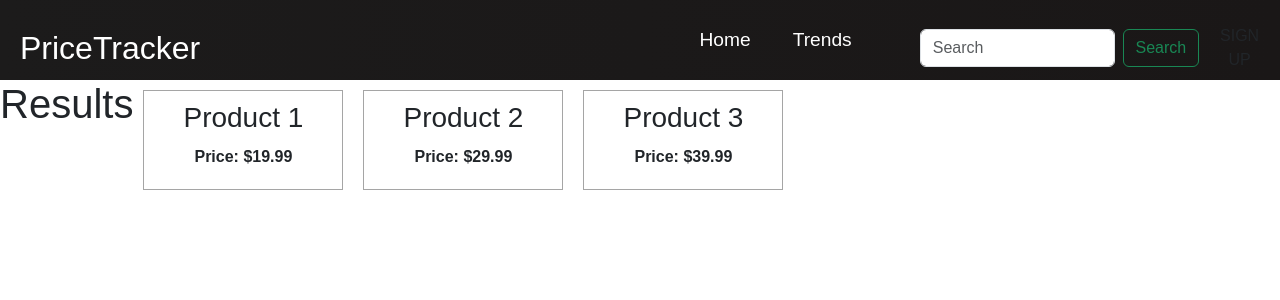
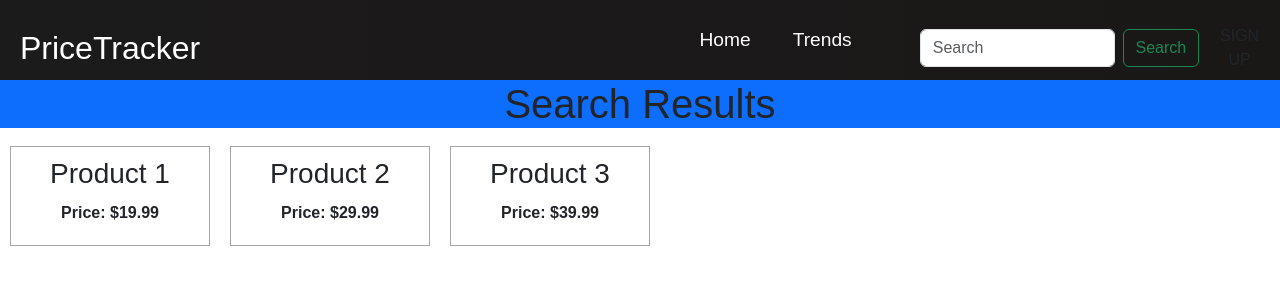
Before and after one commit to kjernest01/temp_repo, a React (Create React App) app: page /results in a window 1280 px wide. Shown: the top 300 px of the page. Built offline with nearby package versions, Linux system fonts and the light colour scheme.

Commit message:
UI header edits

```diff
--- a/src/components/pages/Home.js
+++ b/src/components/pages/Home.js
@@ -4,7 +4,7 @@ import '../../App.css';
 function Home() {
   return (
     <>
-      <h1 className='d-flex justify-content-center bg-primary vh-100'>
+      <h1 className='d-flex justify-content-center bg-primary vh-20'>
         Welcome to PriceTracker
       </h1>
     </>
--- a/src/components/pages/SearchResultsList.js
+++ b/src/components/pages/SearchResultsList.js
@@ -12,8 +12,10 @@ export const SearchResultsList = () => {
     ];
 
     return (
+        <>
+            <h1 className='d-flex justify-content-center bg-primary vh-20'>Search Results</h1>
+            <body>
                 <div className="results-list">
-            <h1>Results</h1>
                     {products.map(product => (
                         <div key={product.id} className="product-entry">
                             <h3>{product.name}</h3>
@@ -21,6 +23,8 @@ export const SearchResultsList = () => {
                         </div>
                     ))}
                 </div>
+            </body>
+        </>
     );
 };
 
--- a/src/components/pages/Trends.js
+++ b/src/components/pages/Trends.js
@@ -4,7 +4,7 @@ import '../../App.css';
 function Trends() {
   return (
     <>
-    <h1 className='d-flex justify-content-center bg-primary vh-100'>
+    <h1 className='d-flex justify-content-center bg-primary vh-20'>
       TRENDS PAGE
       </h1>
     </>
```
Lines whose indentation alone changed are shown as unchanged.
